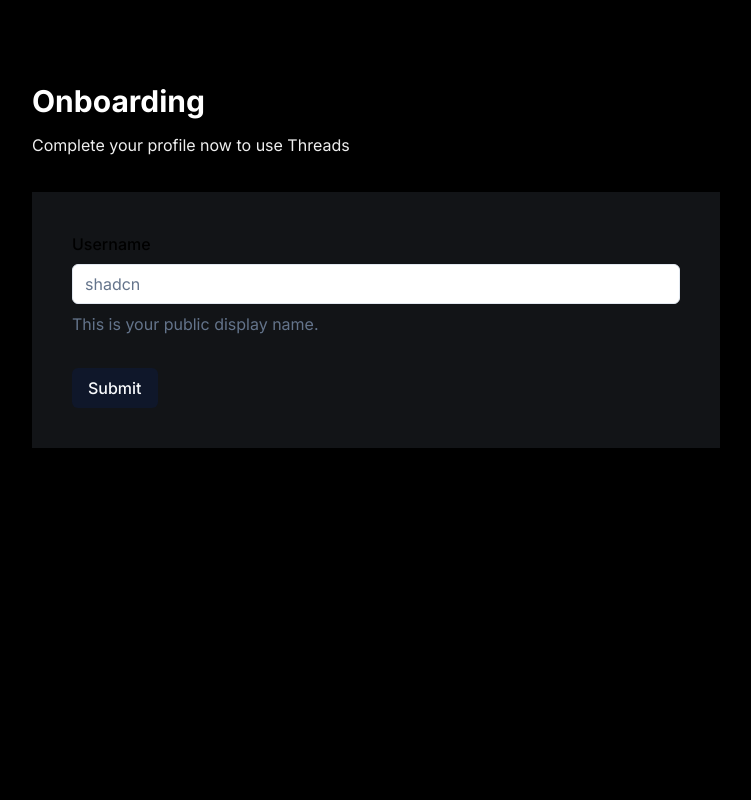
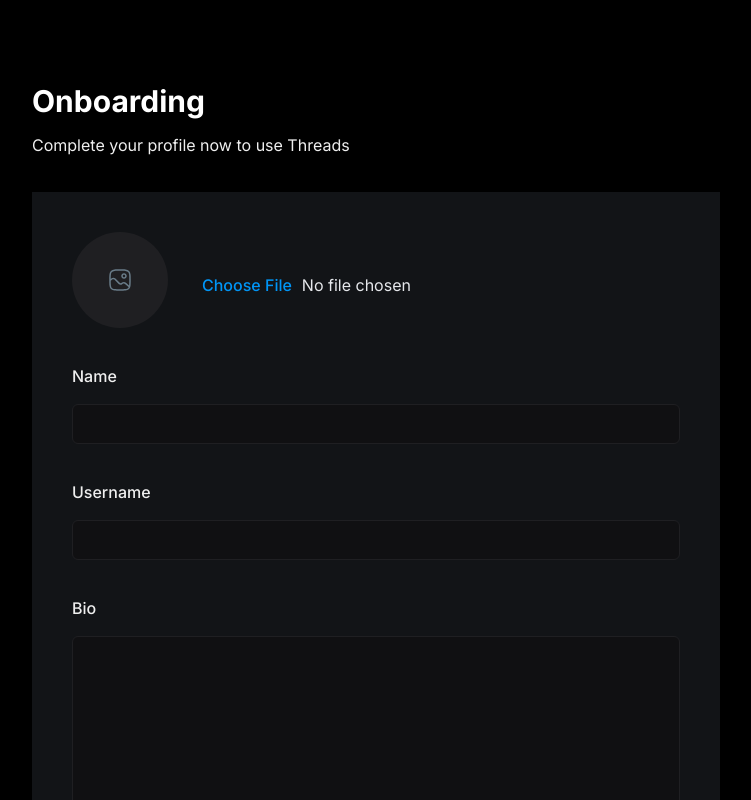
Before and after one commit to DavDeDev/threads, a Next.js app: page /onboarding in a window 1280 px wide. Shown: the top 800 px of the page, without its empty margins (264-1015 px from the left). Built offline with nearby package versions, Linux system fonts and the light colour scheme; no server answers.

Commit message:
feat: completed Form

```diff
--- a/next.config.js
+++ b/next.config.js
@@ -1,4 +1,34 @@
 /** @type {import('next').NextConfig} */
-const nextConfig = {}
+const nextConfig = {
+    experimental: {
+      serverActions: true,
+      serverComponentsExternalPackages: ["mongoose"],
+    },
+    eslint: {
+      // Warning: This allows production builds to successfully complete even if
+      // your project has ESLint errors.
+      ignoreDuringBuilds: true,
+    },
+    images: {
+      remotePatterns: [
+        {
+          protocol: "https",
+          hostname: "img.clerk.com",
+        },
+        {
+          protocol: "https",
+          hostname: "images.clerk.dev",
+        },
+        {
+          protocol: "https",
+          hostname: "uploadthing.com",
+        },
+        {
+          protocol: "https",
+          hostname: "placehold.co",
+        },
+      ],
+    },
+  };
 
-module.exports = nextConfig
+  module.exports = nextConfig;
--- a/src/components/forms/AccountProfile.tsx
+++ b/src/components/forms/AccountProfile.tsx
@@ -15,11 +15,16 @@
 import { zodResolver } from '@hookform/resolvers/zod'
 import { UserValidation } from "@/lib/validations/user";
 import * as z from "zod"
+import Image from "next/image";
+import { ChangeEvent, useState } from "react";
+import { Textarea } from "@/components/ui/textarea";
+
 
 interface Props {
   user: {
     id: string;
     objectId: string;
+    username: string;
     name: string;
     bio: string;
     image: string;
@@ -29,15 +34,38 @@
 
 const AccountProfile = ({ user, btnTitle }: Props) => {
 
+  const [files, setFiles] = useState<File[]>([])
+
   const form = useForm({
     resolver: zodResolver(UserValidation),
     defaultValues: {
-            profile_photo: '',
-            name: '',
-            username: '',
-            bio: ''
+      profile_photo: user?.image || '',
+      name: user?.name || '',
+      username: user?.username || '',
+      bio: user?.bio || ''
     }
   });
+
+  const handleImage = (e: ChangeEvent<HTMLInputElement>, fieldChange: (value: string) => void) => {
+    e.preventDefault();
+
+    const fileReader = new FileReader();
+
+    if (e.target.files && e.target.files.length > 0) {
+      const file = e.target.files[0];
+
+      setFiles(Array.from(e.target.files));
+
+      if (!file.type.includes('image')) return;
+
+      fileReader.onload = async (event) => {
+        const imageDataUrl = event.target?.result?.toString() || '';
+        fieldChange(imageDataUrl);
+      }
+
+      fileReader.readAsDataURL(file);
+    }
+  }
 
   function onSubmit(values: z.infer<typeof UserValidation>) {
     // Do something with the form values.
@@ -47,24 +75,103 @@
 
   return (
     <Form {...form}>
-            <form onSubmit={form.handleSubmit(onSubmit)} className="space-y-8">
+      <form onSubmit={form.handleSubmit(onSubmit)} className="flex flex-col justify-start gap-10">
         <FormField
           control={form.control}
-                    name="username"
+          name="profile_photo"
           render={({ field }) => (
-                        <FormItem>
-                            <FormLabel>Username</FormLabel>
+            <FormItem className="flex items-center gap-4">
+              <FormLabel className="account-form_image-label">
+                {field.value ? (
+                  <Image
+                    src={field.value}
+                    alt="profile photo"
+                    width={96}
+                    height={96}
+                    className="rounded-full object-contain"
+                  />
+                ) : (
+                  <Image
+                    src="/assets/profile.svg"
+                    alt="profile photo"
+                    width={24}
+                    height={24}
+                    className="object-contain"
+                  />
+                )}
+              </FormLabel>
+              <FormControl className="flex-1 text-base-semibold text-gray-200">
+                <Input
+                  type="file"
+                  accept="image/*"
+                  placeholder="Upload a photo"
+                  className="account-form_image-input"
+                  onChange={(e) => handleImage(e, field.onChange)}
+                />
+              </FormControl>
+            </FormItem>
+          )}
+        />
+        <FormField
+          control={form.control}
+          name='name'
+          render={({ field }) => (
+            <FormItem className='flex w-full flex-col gap-3'>
+              <FormLabel className='text-base-semibold text-light-2'>
+                Name
+              </FormLabel>
               <FormControl>
-                                <Input placeholder="shadcn" {...field} />
+                <Input
+                  type='text'
+                  className='account-form_input no-focus'
+                  {...field}
+                />
               </FormControl>
-                            <FormDescription>
-                                This is your public display name.
-                            </FormDescription>
               <FormMessage />
             </FormItem>
           )}
         />
-                <Button type="submit">Submit</Button>
+
+        <FormField
+          control={form.control}
+          name='username'
+          render={({ field }) => (
+            <FormItem className='flex w-full flex-col gap-3'>
+              <FormLabel className='text-base-semibold text-light-2'>
+                Username
+              </FormLabel>
+              <FormControl>
+                <Input
+                  type='text'
+                  className='account-form_input no-focus'
+                  {...field}
+                />
+              </FormControl>
+              <FormMessage />
+            </FormItem>
+          )}
+        />
+
+        <FormField
+          control={form.control}
+          name='bio'
+          render={({ field }) => (
+            <FormItem className='flex w-full flex-col gap-3'>
+              <FormLabel className='text-base-semibold text-light-2'>
+                Bio
+              </FormLabel>
+              <FormControl>
+                <Textarea
+                  rows={10}
+                  className='account-form_input no-focus'
+                  {...field}
+                />
+              </FormControl>
+              <FormMessage />
+            </FormItem>
+          )}
+        />
+        <Button type="submit" className="bg-primary-500">Submit</Button>
       </form>
     </Form>
   )
```
Lines whose indentation alone changed are shown as unchanged.
